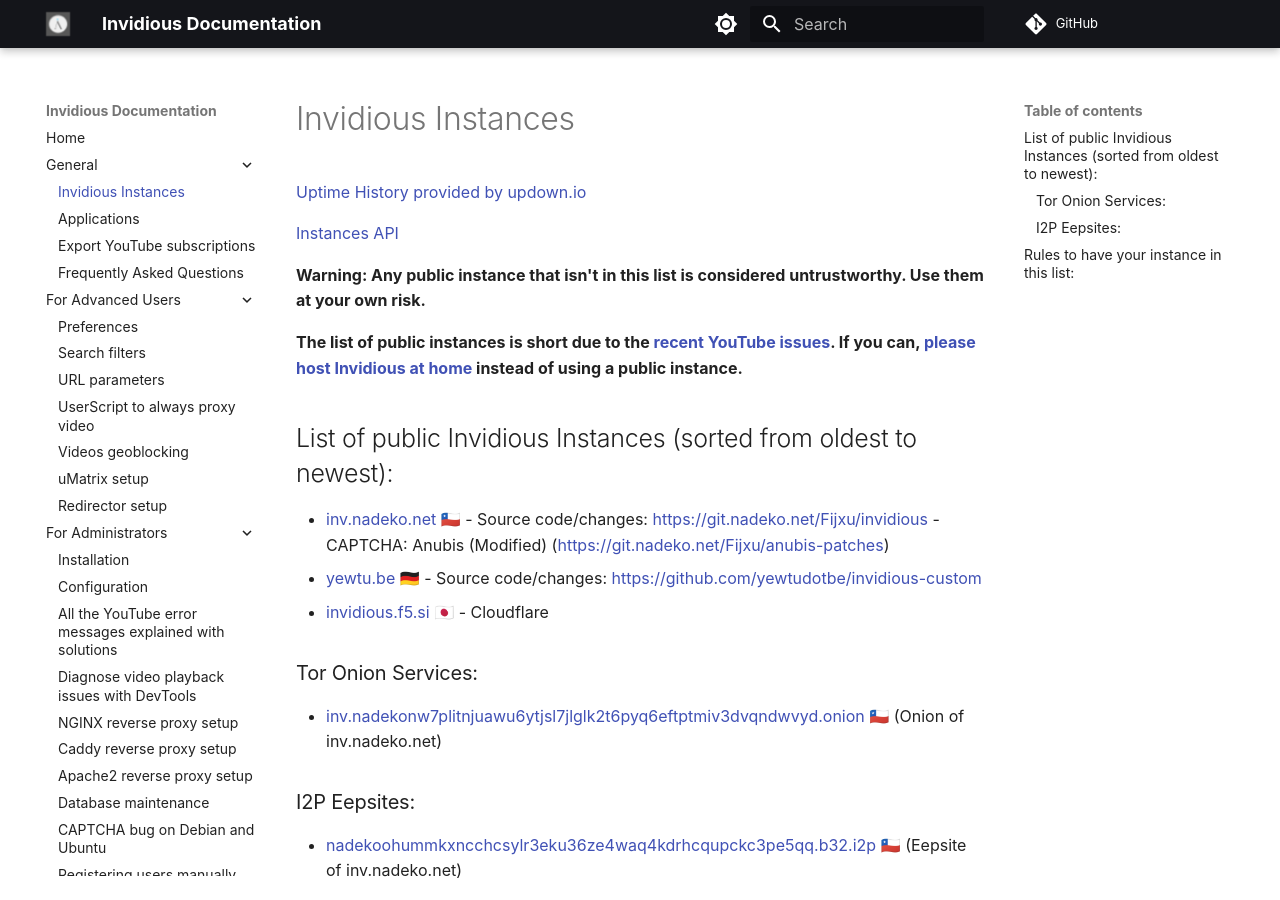
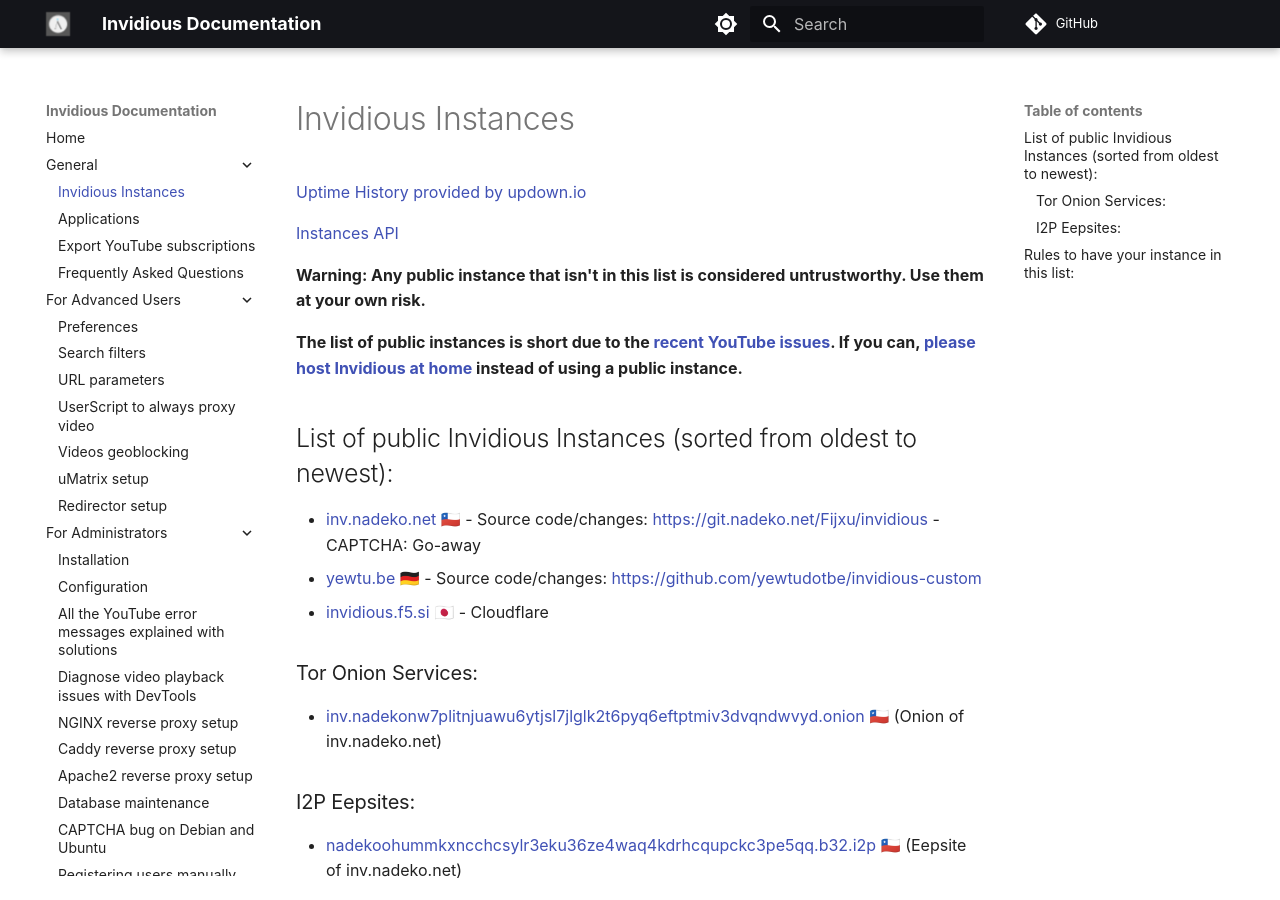
Before and after one commit to iv-org/documentation, an MkDocs documentation site: the page built from docs/instances.md, in a window 1280 px wide and 900 px high. Built offline with MkDocs 1.6.1 and Material for MkDocs 9.7.7, drawn with Linux system fonts in a browser that asks for light colours; comment, search, counter and statistics services are not loaded.

Commit message:
Update inv.nadeko.net captcha

```diff
--- a/docs/instances.md
+++ b/docs/instances.md
@@ -10,7 +10,7 @@
 
 ## List of public Invidious Instances (sorted from oldest to newest):
 
-* [inv.nadeko.net](https://inv.nadeko.net) 🇨🇱 - Source code/changes: https://git.nadeko.net/Fijxu/invidious - CAPTCHA: Anubis (Modified) (https://git.nadeko.net/Fijxu/anubis-patches)
+* [inv.nadeko.net](https://inv.nadeko.net) 🇨🇱 - Source code/changes: https://git.nadeko.net/Fijxu/invidious - CAPTCHA: Go-away
 * [yewtu.be](https://yewtu.be) 🇩🇪 - Source code/changes: https://github.com/yewtudotbe/invidious-custom
 * [invidious.f5.si](https://invidious.f5.si) 🇯🇵 - Cloudflare
 
```
